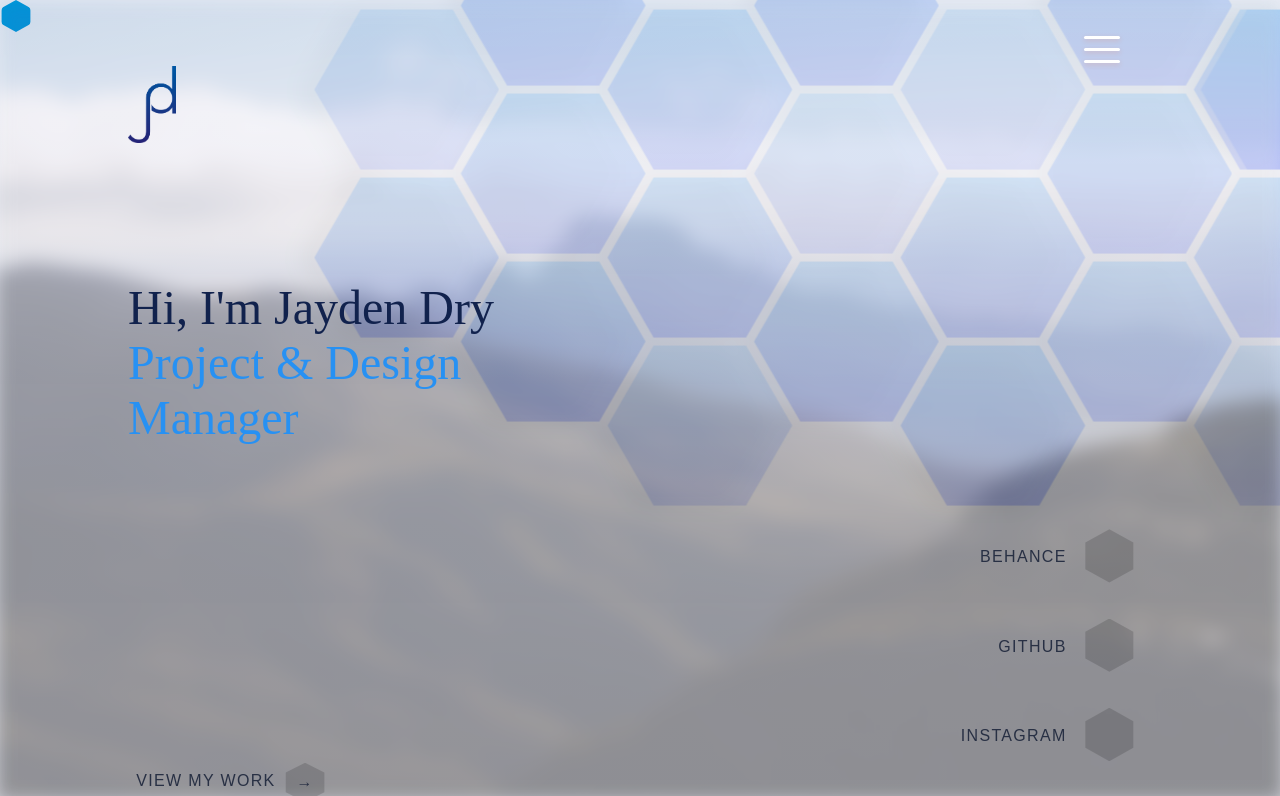
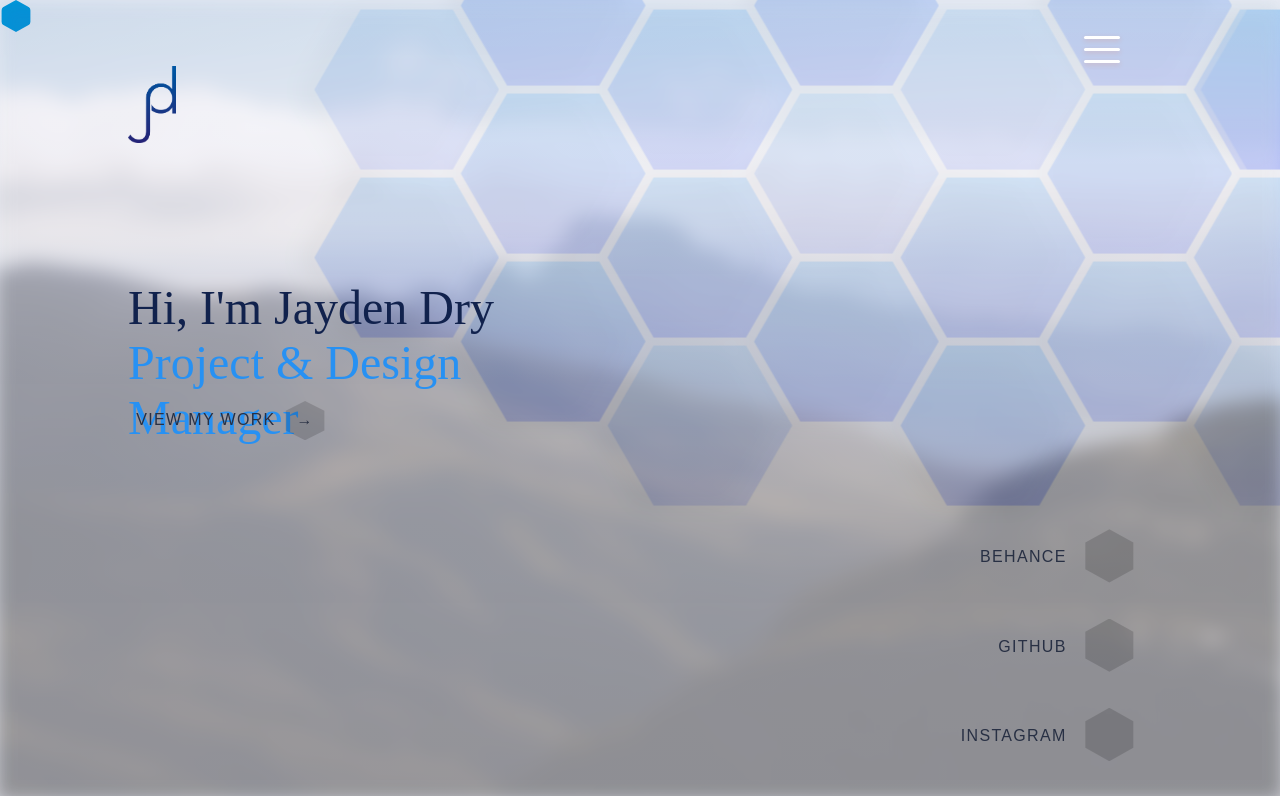
Before and after one commit to TJDry/Portfolio, a React (Create React App) app: page / in a window 1280 px wide. Shown: the top 796 px of the page. Built offline with nearby package versions, Linux system fonts and the light colour scheme; some icons are missing; a web font is replaced by a local one.

Commit message:
adjustments

```diff
--- a/src/components/imgContainer/imgContainerStyle.scss
+++ b/src/components/imgContainer/imgContainerStyle.scss
@@ -4,8 +4,11 @@
     position: relative;
     img{
         width: 80%;
-        padding: 80px 100px;
+        padding: 5%;
         filter: drop-shadow(0px 16px 10px rgba(0,0,0,0.2));
+        @media (max-width: 600px) {
+            padding: 0;
+        }
     }
 }
 .flex{
--- a/src/components/social/socialsStyle.scss
+++ b/src/components/social/socialsStyle.scss
@@ -56,7 +56,7 @@
 }
 .arrow-container{
     position: absolute;
-    top: 23%;
+    top: 12%;
     align-items: center;
     text-align: left;
     justify-content: center;
--- a/src/pages/work/projectTemplate.js
+++ b/src/pages/work/projectTemplate.js
@@ -10,7 +10,7 @@ export default function ProjectPage (props) {
     window.scrollTo({top: 0, left: 0, behavior: 'smooth'});
   }, []);
   return (
-    <div className="projectContainer">
+    <>
     <Hero header={props.heading} role={props.roles} bgImg={props.hero} color={props.color}/>
     <DownArrow />
     <Text heading="Project Overview" contentA={props.overviewA} contentB={props.overviewB} contentC={props.overviewC} />
@@ -20,6 +20,6 @@ export default function ProjectPage (props) {
     <Text heading="" contentA={props.processA} contentB={props.processB} contentC={props.processC}/>
     <Dualimages imgCont={props.secImg} imgCont2={props.secImg2} />
     <NextProject name={props.nextName} role={props.nextRole} image={props.nextImage} link={props.nextPage} />
-    </div>
+    </>
   )
 }
```
Lines whose indentation alone changed are shown as unchanged.
